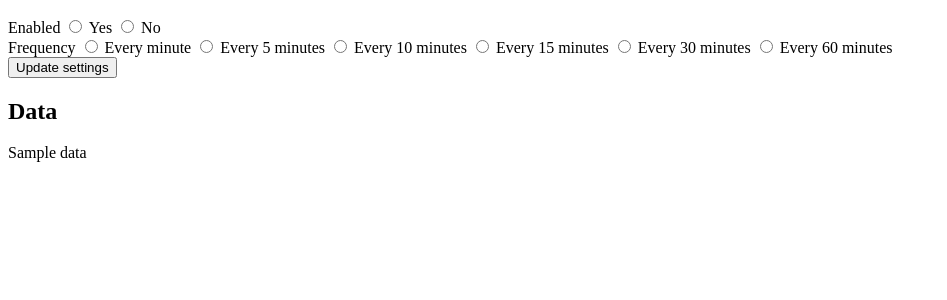
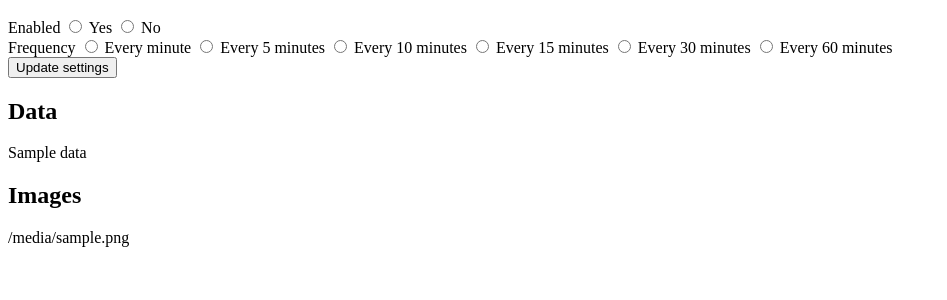
Before and after one commit to darigovresearch/Lab-Partner, a Flask app: template templates/index.html in a window 1280 px wide. Shown: the part 229-529 px from the top of the page, without its empty margins (0-947 px from the left). Run offline with Flask 2, Linux system fonts and the light colour scheme; the template is opened without the code that fills it: most values are stand-ins (such as "Sample title", 1, 10 or a date in 2020).

Commit message:
feat: Adds initial code to display images & puts data in static
Resolves #11

```diff
--- a/app.py
+++ b/app.py
@@ -13,12 +13,26 @@ app.config['SEND_FILE_MAX_AGE_DEFAULT'] = 0
 def home():
 
     parsed_data = "No data yet available"
+    parsed_images = "No images yet available"
 
-    df = pd.read_csv("Data//data.csv")
+    df = pd.read_csv("static//Data//data.csv")
     parsed_data = df.to_html()
 
+    list_of_images = []
+    for i in range(0, len(list(df.index))):
+        temp_image = df.iat[i, 0]
+        # temp_image = '<img src="{{url_for(\'static\', filename=\'Data/'+ temp_image +'\')}}" alt="">'
+        temp_image = '<img src="/static/Data/' + temp_image + '\" alt="">'
+        list_of_images.append(temp_image)
+
+    parsed_images = "\n<br>\n".join(list_of_images)
+
     if request.method == 'GET':
-        return render_template('index.html', data=parsed_data)
+        return render_template(
+                                'index.html',
+                                data=parsed_data,
+                                images=parsed_images
+                              )
     if request.method == 'POST':
         form_data = request.form
         print(form_data)
@@ -31,7 +45,8 @@ def home():
             return render_template(
                                     'index.html',
                                     enabled="No",
-                                    data=parsed_data
+                                    data=parsed_data,
+                                    images=parsed_data
                                   )
         elif enabled_status == "enabled-yes":
             if frequecy_status == "freq-1":
@@ -40,7 +55,8 @@ def home():
                                         'index.html',
                                         enabled="Yes",
                                         frequency="Every minute",
-                                        data=parsed_data
+                                        data=parsed_data,
+                                        images=parsed_data
                                       )
             elif frequecy_status == "freq-5":
                 s.every_five_minutes()
@@ -48,7 +64,8 @@ def home():
                                         'index.html',
                                         enabled="Yes",
                                         frequency="Every 5 minutes",
-                                        data=parsed_data
+                                        data=parsed_data,
+                                        images=parsed_data
                                        )
             elif frequecy_status == "freq-10":
                 s.every_ten_minutes()
@@ -56,7 +73,8 @@ def home():
                                         'index.html',
                                         enabled="Yes",
                                         frequency="Every 10 minutes",
-                                        data=parsed_data
+                                        data=parsed_data,
+                                        images=parsed_data
                                       )
             elif frequecy_status == "freq-15":
                 s.every_fifteen_minutes()
@@ -64,7 +82,8 @@ def home():
                                         'index.html',
                                         enabled="Yes",
                                         frequency="Every 15 minutes",
-                                        data=parsed_data
+                                        data=parsed_data,
+                                        images=parsed_data
                                       )
             elif frequecy_status == "freq-30":
                 s.every_thirty_minutes()
@@ -72,7 +91,8 @@ def home():
                                         'index.html',
                                         enabled="Yes",
                                         frequency="Every 30 minutes",
-                                        data=parsed_data
+                                        data=parsed_data,
+                                        images=parsed_images
                                       )
             elif frequecy_status == "freq-60":
                 s.every_sixty_minutes()
@@ -80,17 +100,26 @@ def home():
                                         'index.html',
                                         enabled="Yes",
                                         frequency="Every 60 minutes",
-                                        data=parsed_data
+                                        data=parsed_data,
+                                        images=parsed_data
                                       )
             else:
                 print("Incorrect selection")
 
         else:
             print("Enabled has not been set")
-        return render_template('index.html', data=parsed_data)
+        return render_template(
+                                'index.html',
+                                data=parsed_data,
+                                images=parsed_images
+                              )
 
     else:
-        return render_template('index.html', data=parsed_data)
+        return render_template(
+                                'index.html',
+                                data=parsed_data,
+                                images=parsed_images
+                              )
 
 
 if __name__ == '__main__':
--- a/data_processing.py
+++ b/data_processing.py
@@ -10,7 +10,7 @@ def generate_initial_db():
     """
 
     full_data = []
-    list_of_files = os.listdir("Data")
+    list_of_files = os.listdir("static//Data")
     print(list_of_files)
 
     for i in range(0, len(list_of_files)):
@@ -46,7 +46,7 @@ def generate_initial_db():
     print(df.columns)
 
     # exporting dataset
-    df.to_csv("Data//data.csv", index=False)
+    df.to_csv("static//Data//data.csv", index=False)
 
 
 if __name__ == '__main__':
--- a/image_tools.py
+++ b/image_tools.py
@@ -14,7 +14,7 @@ def take_photo_now():
         pass
 
     # change folder
-    os.chdir("/home/pi/Lab-Partner/Data")
+    os.chdir("/home/pi/Lab-Partner/static/Data")
 
     # reading the camera
     cam = cv2.VideoCapture(0)
--- a/templates/index.html
+++ b/templates/index.html
@@ -58,4 +58,11 @@
     <p>No data yet available</p>
     {% endif %}
 
+    <h2>Images</h2>
+    {% if data != "No images yet available" %}
+    {{ images|safe }}
+    {% else %}
+    <p>No images yet available</p>
+    {% endif %}
+
 {% endblock %}
```
